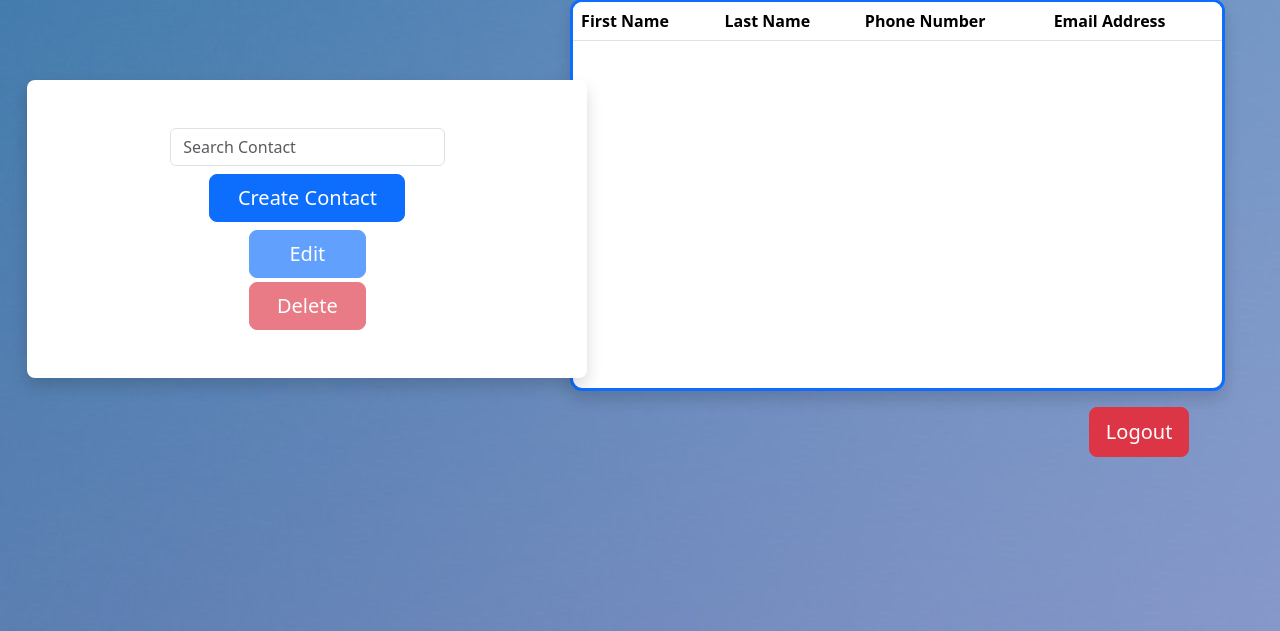
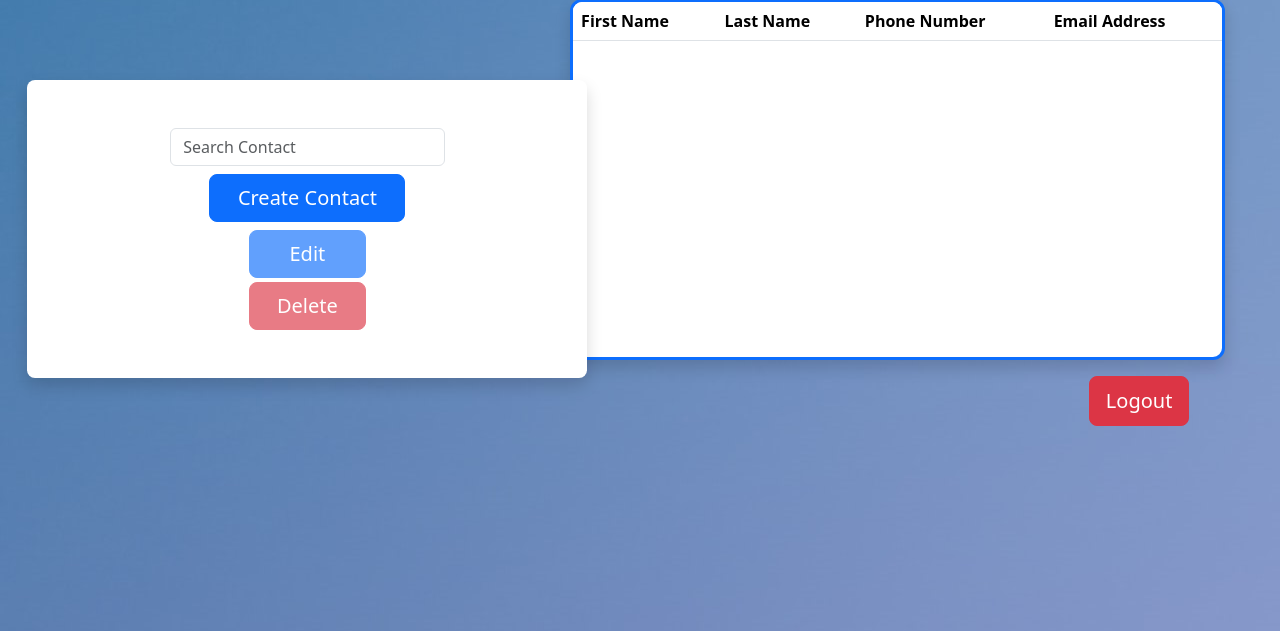
Before and after one commit to andyjhenriquez/SmallProjectGroup10COP4331C, a PHP site: page /indexHome.html in a window 1280 px wide. Shown: the part 138-769 px from the top of the page. Run offline with PHP 8.4, Linux system fonts and the light colour scheme; lists and menus that the app fills with data are empty; some libraries are stand-ins or nearby versions.

Commit message:
making datatable look nicer

```diff
--- a/css/stylesHome.css
+++ b/css/stylesHome.css
@@ -55,7 +55,7 @@ div.displayTable {
 
     background-color: #ffffff;
 
-    height: 76%;
+    height: 70%;
     width:120%;
     margin-left:-15%;
     margin-top:  25%;
```
